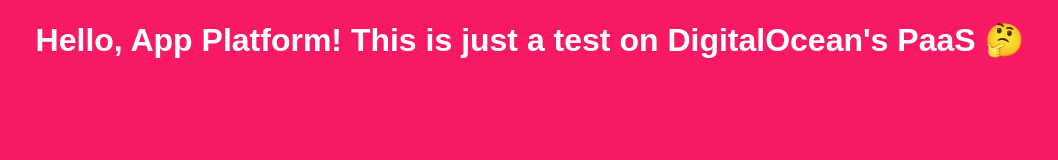
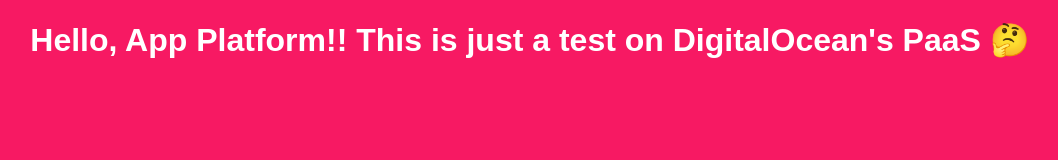
Before and after one commit to allancenturione/test-digitalocean-paas, a plain HTML site: page index.html in a window 1280 px wide. Shown: the whole page, without its empty margins (110-1168 px from the left). Drawn offline with Linux system fonts and the light colour scheme.

Commit message:
Update index.html

```diff
--- a/index.html
+++ b/index.html
@@ -11,6 +11,6 @@
      </style>
   </head>
   <body>
-    <center><h1>Hello, App Platform! This is just a test on DigitalOcean's PaaS 🤔</h1></center>
+    <center><h1>Hello, App Platform!! This is just a test on DigitalOcean's PaaS 🤔</h1></center>
   </body>
 </html>
```
